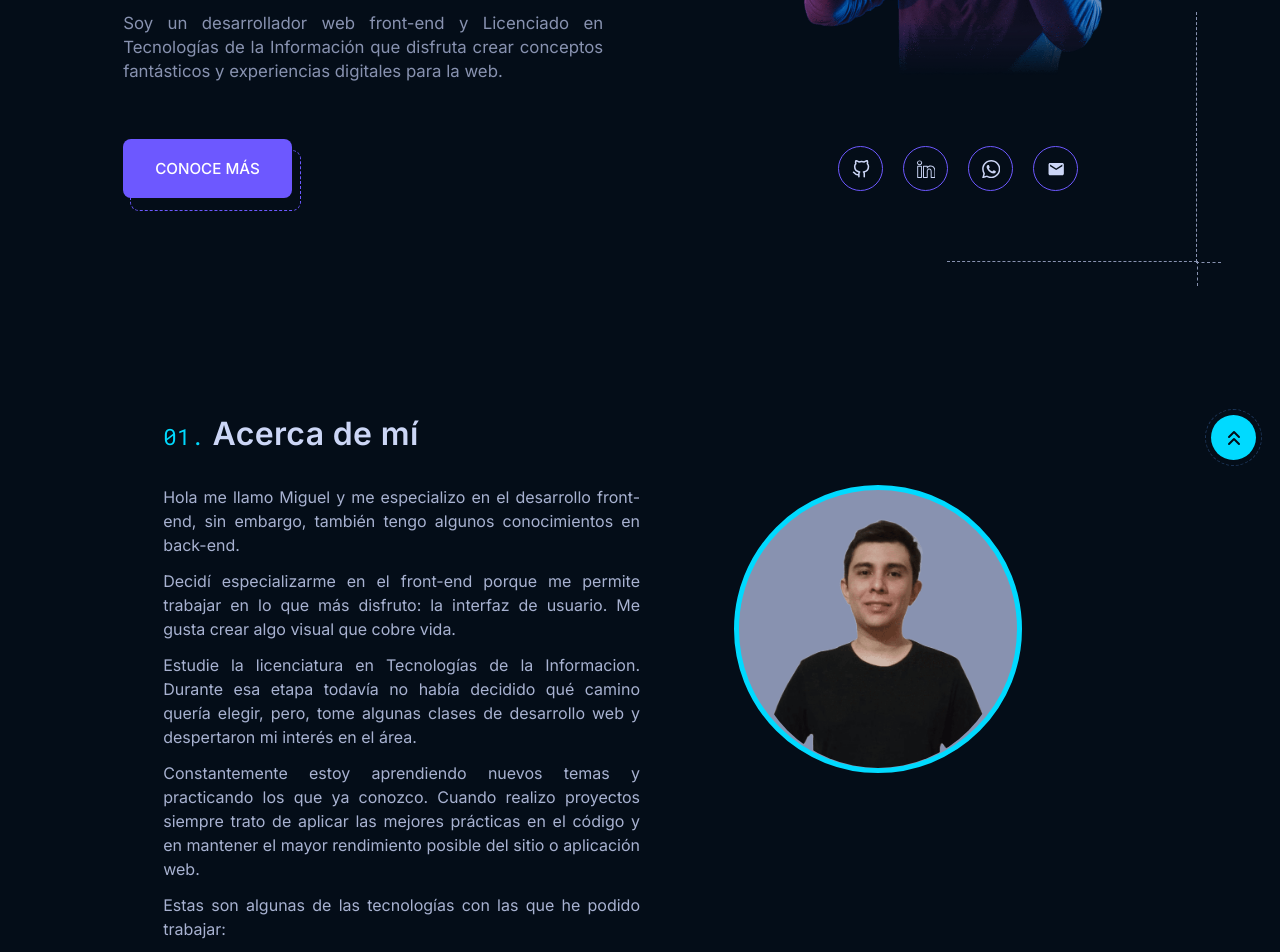
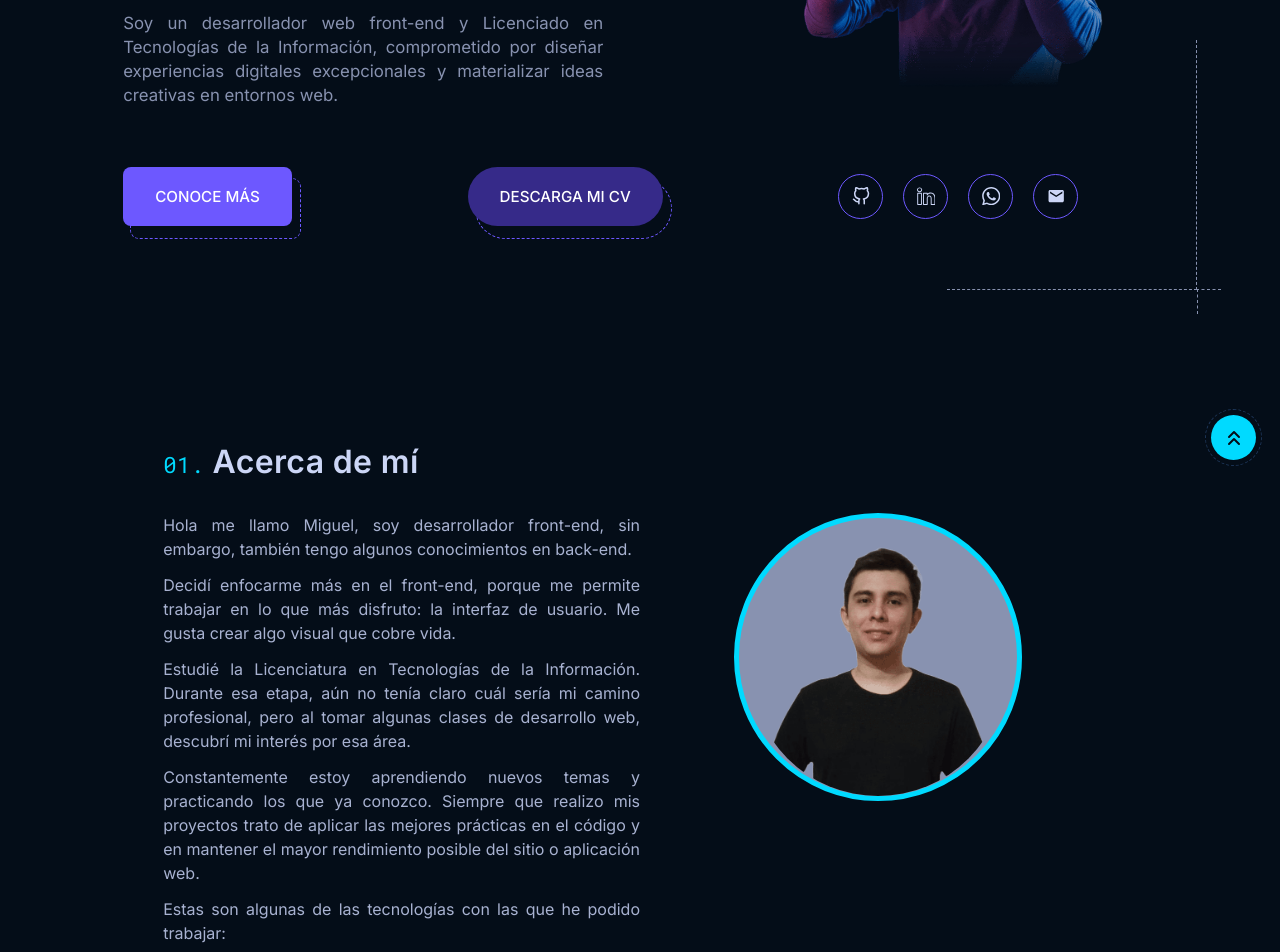
Before and after one commit to MiguelKoh/portafolio_personal, a React (Vite) app: page / in a window 1280 px wide. Shown: the part 420-1372 px from the top of the page. Built offline with nearby package versions, Linux system fonts and the light colour scheme; no server answers.

Commit message:
se agrego un texto en seccion de contacto y se modifico un poco el contenido de seccion hero

```diff
--- a/src/components/About.jsx
+++ b/src/components/About.jsx
@@ -28,10 +28,10 @@ function About() {
       <h2 className='section_title' data-number="1">Acerca de mí</h2>
       <div className='about'>
         <div className='about_data'>
-            <p>Hola me llamo Miguel y me especializo en el desarrollo front-end, sin embargo, también tengo algunos conocimientos en back-end.</p>
-            <p>Decidí especializarme en el front-end porque me permite trabajar en lo que más disfruto: la interfaz de usuario. Me gusta crear algo visual que cobre vida. </p>
-            <p>Estudie la licenciatura en Tecnologías de la Informacion. Durante esa etapa todavía no había decidido qué camino quería elegir, pero, tome algunas clases de desarrollo web y despertaron mi interés en el área. </p>
-            <p>Constantemente estoy aprendiendo nuevos temas y practicando los que ya conozco. Cuando realizo proyectos siempre trato de aplicar las mejores prácticas en el código y en mantener el mayor rendimiento posible del sitio o aplicación web. </p>
+            <p>Hola me llamo Miguel, soy desarrollador front-end, sin embargo, también tengo algunos conocimientos en back-end.</p>
+            <p>Decidí enfocarme más en el front-end, porque me permite trabajar en lo que más disfruto: la interfaz de usuario. Me gusta crear algo visual que cobre vida.</p>
+            <p>Estudié la Licenciatura en Tecnologías de la Información. Durante esa etapa, aún no tenía claro cuál sería mi camino profesional, pero al tomar algunas clases de desarrollo web, descubrí mi interés por esa área.</p>
+            <p>Constantemente estoy aprendiendo nuevos temas y practicando los que ya conozco. Siempre que realizo mis proyectos trato de aplicar las mejores prácticas en el código y en mantener el mayor rendimiento posible del sitio o aplicación web.</p>
             <p>Estas son algunas de las tecnologías con las que he podido trabajar:</p>
         </div>
         <div className='about_photo'>
@@ -56,6 +56,7 @@ function About() {
               </div>
 
       <div className="container_carousel">
+
       <div className="slider_container">
            <Splide
                 aria-label="Skills List"
--- a/src/components/Contacto.jsx
+++ b/src/components/Contacto.jsx
@@ -11,6 +11,7 @@ function Contacto() {
     <section className='contact_section nav_section' id='contact'>
         <div className="container">
             <h2 className="section_title" data-number="4">Contacto</h2>
+            <p className='text_contact'>Estoy entusiasmado por la posibilidad de nuevas oportunidades de trabajo. Puedes ponerte en contacto conmigo a través del siguiente formulario o contactarme en mis redes sociales que estan más abajo. ¡Espero que podamos colaborar pronto!</p>
             <div className='contact_grid'>
                 <div className='container_form'>
                   <Formulario/>
--- a/src/components/Hero.jsx
+++ b/src/components/Hero.jsx
@@ -20,8 +20,7 @@ function Hero() {
             Construyo sitios web y aplicaciones increibles
           </h3>
           <p className="hero_description">
-            Soy un desarrollador web front-end y Licenciado en Tecnologías de la Información que disfruta crear conceptos fantásticos y experiencias
-            digitales para la web.
+              Soy un desarrollador web front-end y Licenciado en Tecnologías de la Información, comprometido por diseñar experiencias digitales excepcionales y materializar ideas creativas en entornos web.
           </p>
         </div>
         <div className="container_foto">
@@ -33,6 +32,7 @@ function Hero() {
         </div>
         <div className="hero_links">
             <a href="#about" className='btn_primary'>Conoce más</a>
+            <a href="#about" className='btn_primary goToCV'>Descarga mi CV</a>
           <div className="social_links">
             <SocialLink link={"https://github.com/MiguelKoh"} arialabel={"Github"} icon={<FiGithub/>}/>
             <SocialLink link={"https://www.linkedin.com/"} arialabel={"Linkedin"} icon={<SlSocialLinkedin/>}/>
--- a/src/css/Hero.css
+++ b/src/css/Hero.css
@@ -230,7 +230,7 @@ a[href='/'] {
     display: flex;
     align-items:center;
     justify-content: space-between;
-    margin: 3.5rem 0 2rem;
+    margin: 3.7rem 0 2rem;
     width: 100%;
 }
 
@@ -286,6 +286,12 @@ a[href='/'] {
     transform: translateZ(1rem)
 }
 
+.btn_primary.goToCV {
+  background-color: var(--dark-purple);
+  border-radius: 5rem;
+}
+
+
 .social_links {
     display: flex;
     gap: 1.25rem;
--- a/src/css/about.css
+++ b/src/css/about.css
@@ -102,7 +102,7 @@
     margin-top: 2px;
 }
 .slider_container {
-    width: 26vw;
+    width: 23vw;
 }
 
 @media (max-width: 890px) {
--- a/src/css/contacto.css
+++ b/src/css/contacto.css
@@ -6,10 +6,10 @@
     display: grid;
     grid-template-columns: 1fr 40%;
     width: 100%;
-    margin: 4rem 5rem 0;
     gap: 2rem;
     grid-template-rows: auto 1fr;
     position: relative;
+    margin-inline: 5rem;
 }
 
 /* .container_iframe {
@@ -214,7 +214,6 @@ form input:first-child {
   }
   @keyframes l3 {to{transform: rotate(1turn)}}
 
-
   @media (max-width: 890px) {
   .loader {
     bottom: 104%;
@@ -227,3 +226,25 @@ form input:first-child {
 }
 
 }
+
+.text_contact {
+    margin-inline: 5rem;
+    margin-top: 1.5rem;
+    margin-bottom: 2.5rem;
+    line-height: 1.5;
+    font-size: 1.1rem;
+    color: var(--light-slate);
+}
+
+@media (max-width: 890px) {
+
+    .text_contact {
+    margin-left: 1.3rem;
+    margin-right: 0;
+    margin-bottom: 0;
+    font-size: 1rem;
+    line-height: 1.5;
+    }
+
+
+}
```
